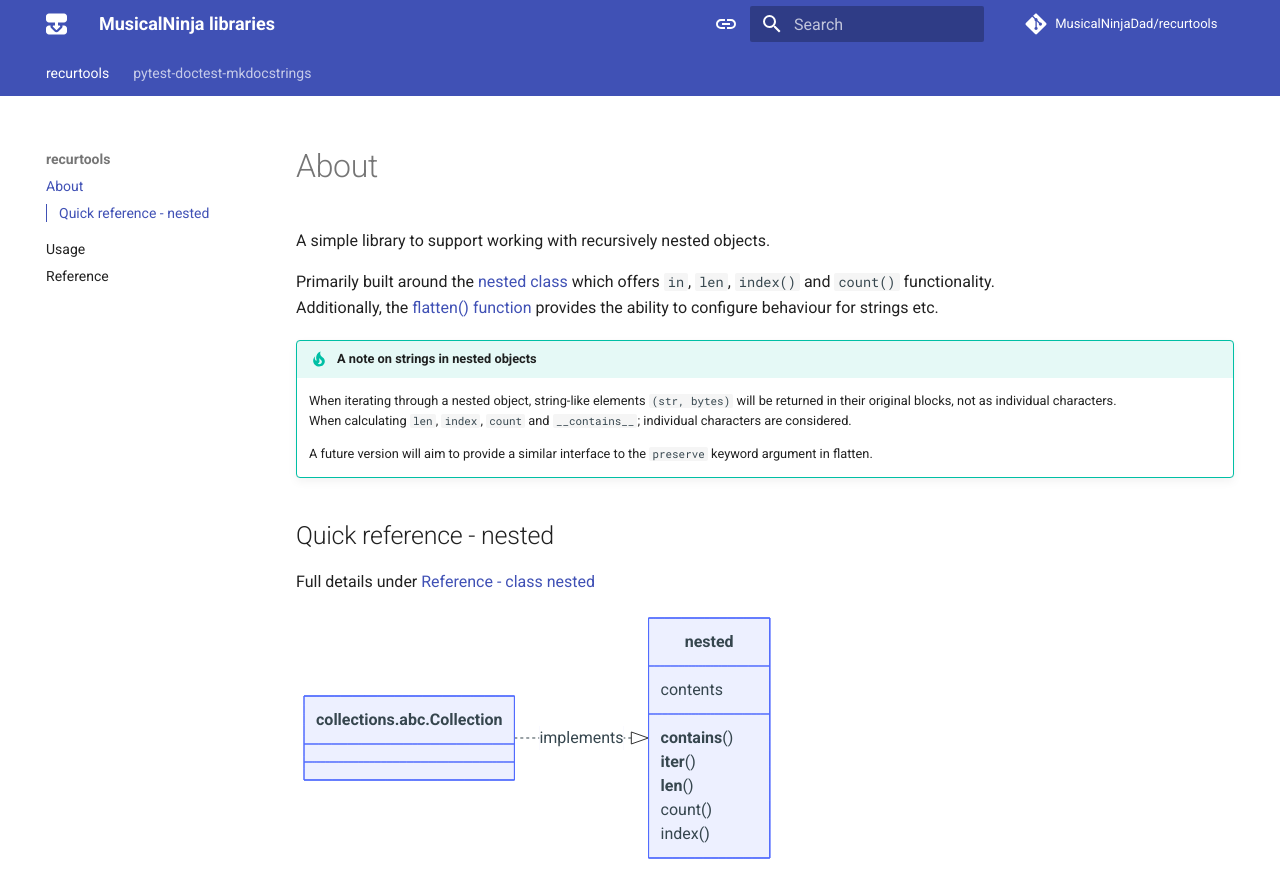
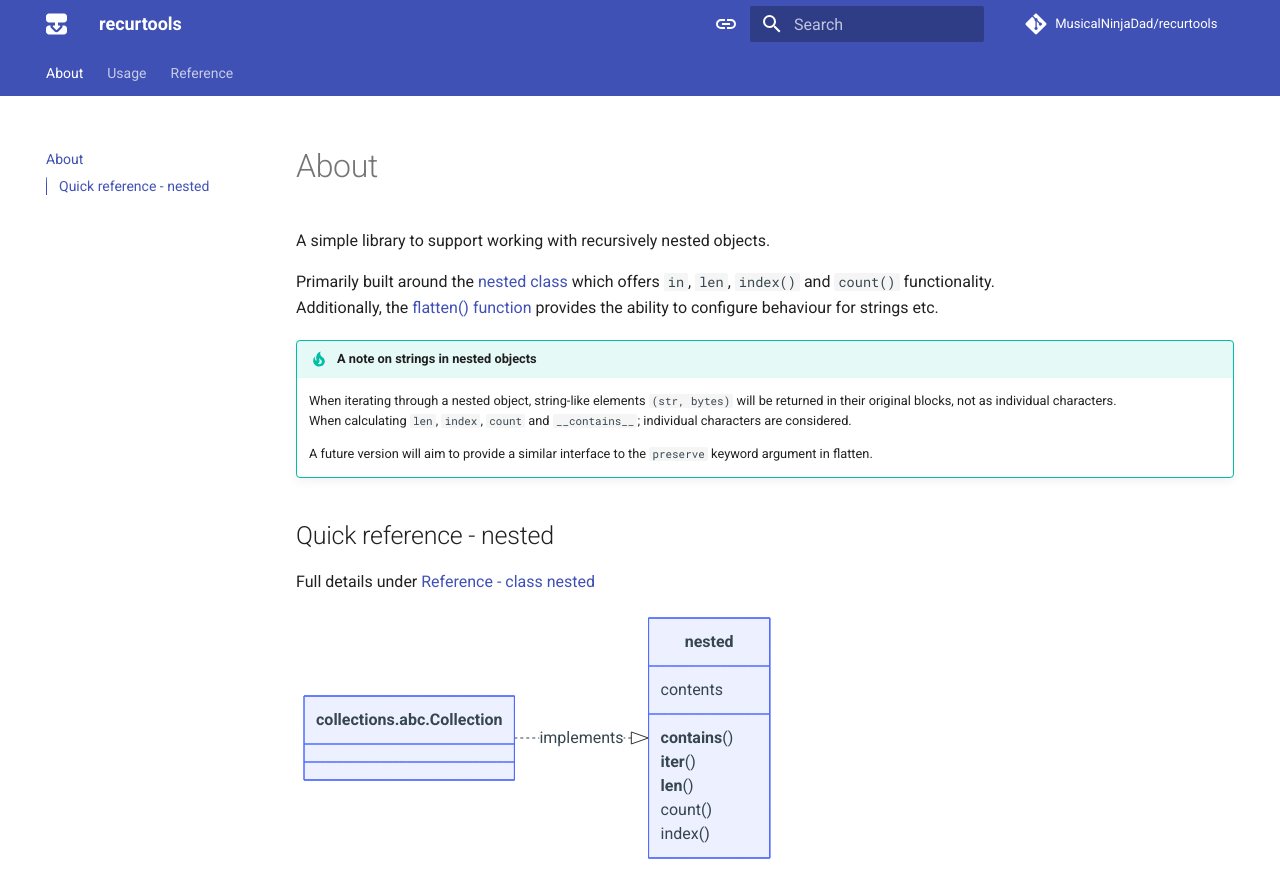
Before and after one commit to MusicalNinjaDad/recurtools, an MkDocs documentation site: the page built from docs/index.md, in a window 1280 px wide and 1055 px high, cut to the strip 0-882 px from the top of the window. Built offline with MkDocs 1.6.1 and Material for MkDocs 9.7.7, drawn with Linux system fonts in a browser that asks for light colours; comment, search, counter and statistics services are not loaded.

Commit message:
adjust mkdocs.yml to work with mono-doc-repo

```diff
--- a/mkdocs.yml
+++ b/mkdocs.yml
@@ -1,4 +1,4 @@
-site_name: "MusicalNinja libraries"
+site_name: "recurtools"
 repo_url: https://github.com/MusicalNinjaDad/recurtools
 repo_name: MusicalNinjaDad/recurtools
 
@@ -60,9 +60,6 @@ markdown_extensions:
       format: !!python/name:pymdownx.superfences.fence_code_format
 
 nav:
-- recurtools:
   - index.md
   - usage.md
   - reference.md
-- pytest-doctest-mkdocstrings:
-  - https://musicalninjadad.github.io/pytest-doctest-mkdocstrings
```
